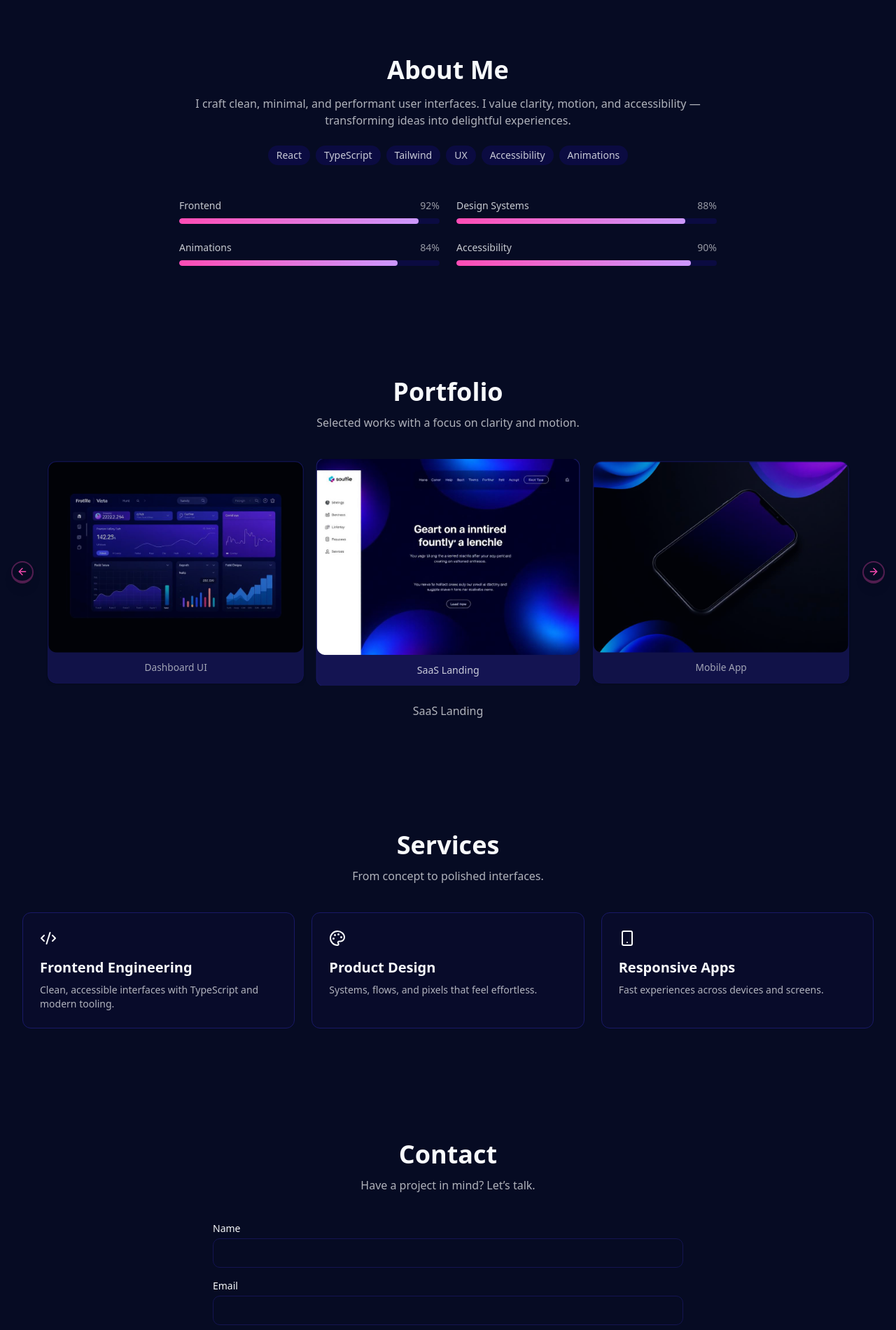
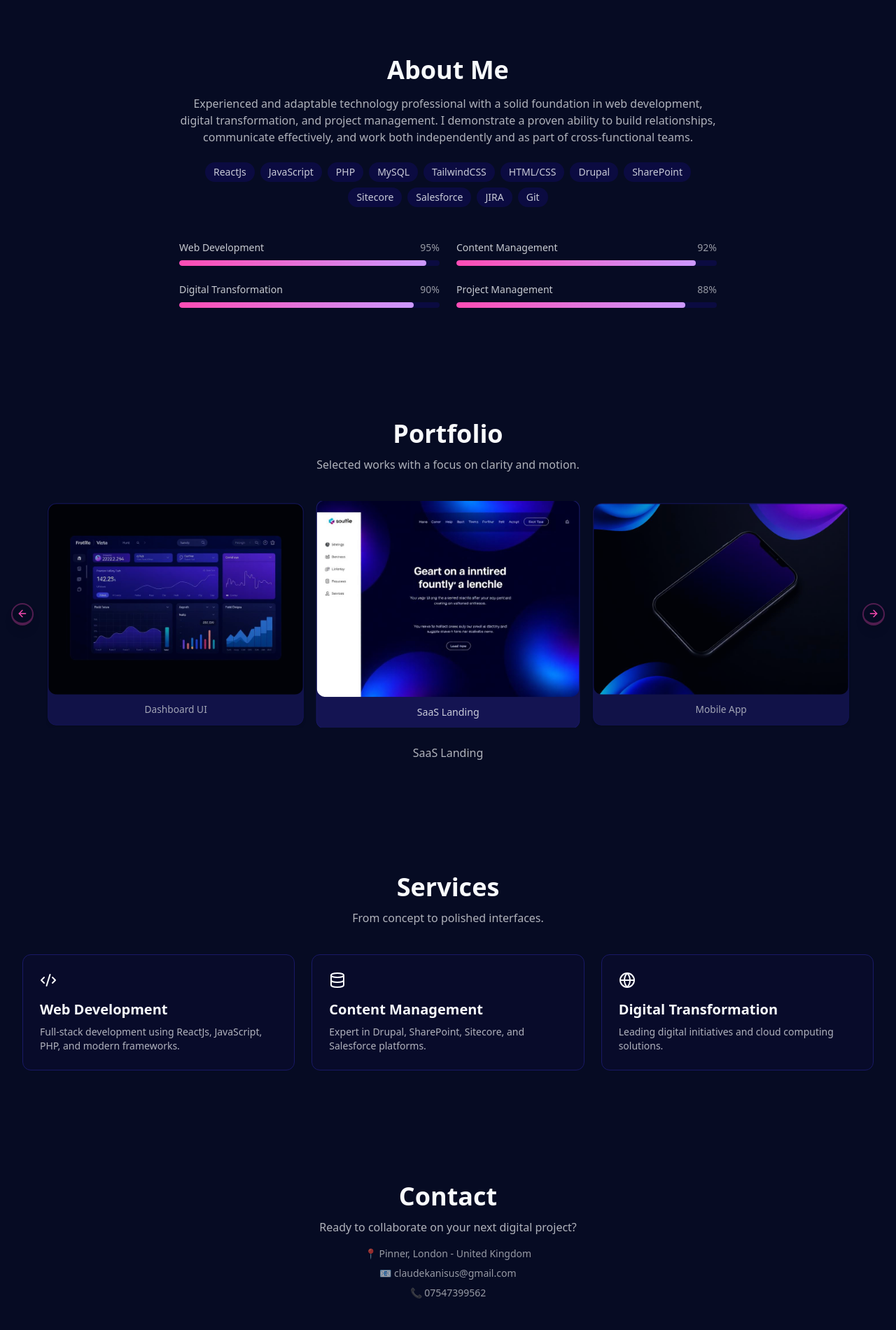
Before and after one commit to claudekanisus/tailwind-spectrum-port, a React (Vite) app: page / in a window 1280 px wide. Shown: the part 720-2621 px from the top of the page at 70% size. Built offline with nearby package versions, Linux system fonts and the light colour scheme.

Commit message:
Update content with resume

```diff
--- a/src/components/About.tsx
+++ b/src/components/About.tsx
@@ -45,15 +45,14 @@ const SkillBar = ({ label, level }: SkillBarProps) => {
 };
 
 const About = () => {
-  const skills = ["React", "TypeScript", "Tailwind", "UX", "Accessibility", "Animations"];
+  const skills = ["ReactJs", "JavaScript", "PHP", "MySQL", "TailwindCSS", "HTML/CSS", "Drupal", "SharePoint", "Sitecore", "Salesforce", "JIRA", "Git"];
 
   return (
     <section id="about" className="container scroll-mt-24 py-20">
       <div className="max-w-3xl mx-auto text-center">
         <h2 className="text-3xl md:text-4xl font-semibold">About Me</h2>
         <p className="mt-4 text-foreground/70">
-          I craft clean, minimal, and performant user interfaces. I value clarity, motion, and
-          accessibility — transforming ideas into delightful experiences.
+          Experienced and adaptable technology professional with a solid foundation in web development, digital transformation, and project management. I demonstrate a proven ability to build relationships, communicate effectively, and work both independently and as part of cross-functional teams.
         </p>
         <div className="mt-6 flex flex-wrap items-center justify-center gap-2">
           {skills.map((s) => (
@@ -65,10 +64,10 @@ const About = () => {
       </div>
 
       <div className="mt-12 grid gap-6 md:grid-cols-2 max-w-3xl mx-auto">
-        <SkillBar label="Frontend" level={92} />
-        <SkillBar label="Design Systems" level={88} />
-        <SkillBar label="Animations" level={84} />
-        <SkillBar label="Accessibility" level={90} />
+        <SkillBar label="Web Development" level={95} />
+        <SkillBar label="Content Management" level={92} />
+        <SkillBar label="Digital Transformation" level={90} />
+        <SkillBar label="Project Management" level={88} />
       </div>
     </section>
   );
--- a/src/components/Contact.tsx
+++ b/src/components/Contact.tsx
@@ -32,7 +32,12 @@ const Contact = () => {
     <section id="contact" className="container scroll-mt-24 py-20">
       <div className="max-w-3xl mx-auto text-center">
         <h2 className="text-3xl md:text-4xl font-semibold">Contact</h2>
-        <p className="mt-3 text-foreground/70">Have a project in mind? Let’s talk.</p>
+        <p className="mt-3 text-foreground/70">Ready to collaborate on your next digital project?</p>
+        <div className="mt-4 space-y-2 text-sm text-foreground/60">
+          <p>📍 Pinner, London - United Kingdom</p>
+          <p>📧 claudekanisus@gmail.com</p>
+          <p>📞 07547399562</p>
+        </div>
       </div>
 
       <form onSubmit={onSubmit} noValidate className="mt-10 max-w-2xl mx-auto grid gap-4">
--- a/src/components/Hero.tsx
+++ b/src/components/Hero.tsx
@@ -31,10 +31,10 @@ const Hero = () => {
       <div className="container relative z-10 text-center animate-fade-in">
         <p className="text-sm tracking-widest text-foreground/60">PORTFOLIO</p>
         <h1 className="mt-3 text-4xl md:text-6xl font-bold">
-          Alex Doe — Minimal Dark Portfolio
+          Claude Raphiel — Technology Professional
         </h1>
         <p className="mt-4 text-lg md:text-xl text-foreground/70 max-w-2xl mx-auto">
-          Designer & developer crafting elegant, performant digital experiences.
+          Experienced web developer and digital transformation specialist with expertise in modern technologies and content management systems.
         </p>
         <div className="mt-8 flex items-center justify-center gap-4">
           <Button asChild variant="gradient" className="hover-scale">
--- a/src/components/Services.tsx
+++ b/src/components/Services.tsx
@@ -1,13 +1,13 @@
-import { Code2, Palette, Smartphone } from "lucide-react";
+import { Code2, Database, Globe } from "lucide-react";
 
 const items = [
   {
     icon: Code2,
-    title: "Frontend Engineering",
-    desc: "Clean, accessible interfaces with TypeScript and modern tooling.",
+    title: "Web Development",
+    desc: "Full-stack development using ReactJs, JavaScript, PHP, and modern frameworks.",
   },
-  { icon: Palette, title: "Product Design", desc: "Systems, flows, and pixels that feel effortless." },
-  { icon: Smartphone, title: "Responsive Apps", desc: "Fast experiences across devices and screens." },
+  { icon: Database, title: "Content Management", desc: "Expert in Drupal, SharePoint, Sitecore, and Salesforce platforms." },
+  { icon: Globe, title: "Digital Transformation", desc: "Leading digital initiatives and cloud computing solutions." },
 ];
 
 const Services = () => {
```
